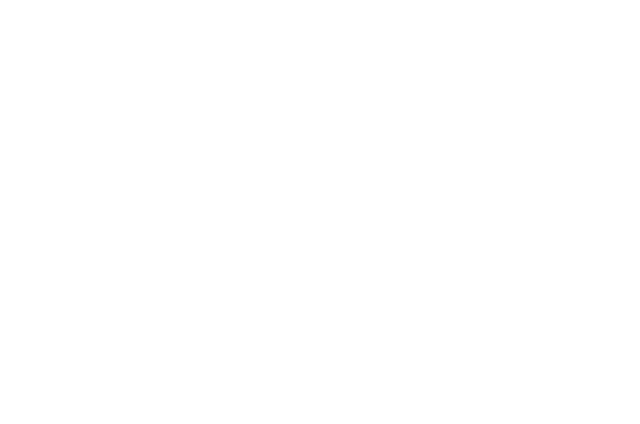
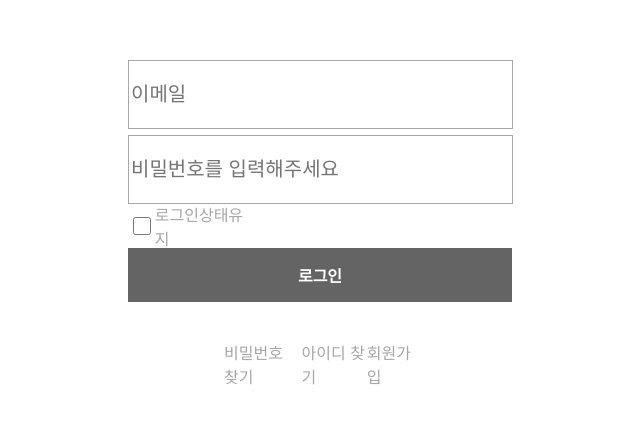
Before and after one commit to CRYPTON-2Team/CRYPTON_WEB, a React (Create React App) app: page /signin in a window 1280 px wide. Before the commit this address had no page. Shown: the part 160-584 px from the top of the page, without its empty margins (320-960 px from the left). Built offline with nearby package versions, Linux system fonts and the light colour scheme.

Commit message:
로그인 뷰 완성

```diff
--- a/src/App.tsx
+++ b/src/App.tsx
@@ -1,11 +1,13 @@
 import {Route, BrowserRouter, Routes} from "react-router-dom"
 import './App.css';
 import Upload from "./page/home/file";
+import SignIn from "./page/auth/signIn";
 
 function App() {
   return (
     <BrowserRouter>
       <Routes>
+        <Route path="/signin" element={<SignIn/>} />
         <Route path="/upload" element={<Upload />} />
       </Routes>
     </BrowserRouter>
--- /dev/null
+++ b/src/page/auth/signIn/index.tsx
@@ -0,0 +1,26 @@
+import * as S from "./style";
+
+const SignIn = () => {
+  return (
+    <S.Wrapper>
+      <S.MainWrapper>
+        <S.InputWrapper>
+          <S.EmainInput placeholder="이메일" />
+          <S.PasswordInput placeholder="비밀번호를 입력해주세요" />
+        </S.InputWrapper>
+        <S.SignInMainKeep>
+          <S.LoginKeepCheckBox type="checkbox" />
+          <S.LoginKeepSpan>로그인상태유지</S.LoginKeepSpan>
+        </S.SignInMainKeep>
+        <S.SignInButton>로그인</S.SignInButton>
+        <S.SearchSpanWrapper>
+            <S.SearchSpan>비밀번호 찾기</S.SearchSpan>
+            <S.SearchSpan>아이디 찾기</S.SearchSpan>
+            <S.SearchSpan>회원가입</S.SearchSpan>
+        </S.SearchSpanWrapper>
+      </S.MainWrapper>
+    </S.Wrapper>
+  );
+};
+
+export default SignIn;
--- /dev/null
+++ b/src/page/auth/signIn/style.ts
@@ -0,0 +1,87 @@
+import styled from "styled-components";
+
+export const Wrapper = styled.div`
+  width: 100vw;
+  height: 100vh;
+  display: flex;
+  justify-content: center;
+  align-items: center;
+`;
+
+export const MainWrapper = styled.div`
+  width: 30%;
+  height: 45%;
+  display: flex;
+  flex-direction: column;
+
+`;
+
+export const InputWrapper = styled.div`
+  width: 100%;
+  height: 40%;
+  display: flex;
+  flex-direction: column;
+  justify-content: space-between;
+`;
+export const EmainInput = styled.input`
+  width: 98.8%;
+  height: 45%;
+  font-size: 1.25rem;
+  border: 1px solid #a7a7a7;
+  outline: none;
+`;
+
+export const PasswordInput = styled.input`
+  width: 98.8%;
+  height: 45%;
+  font-size: 1.25rem;
+  border: 1px solid #a7a7a7;
+  outline: none;
+
+`;
+
+export const SignInMainKeep = styled.div`
+  width: 30%;
+  height: 10%;
+  display: flex;
+  align-items: center;
+  margin-top: 1%;
+  margin-bottom: 1%;
+`
+
+export const LoginKeepCheckBox = styled.input`
+  width: 20%;
+  height: 50%;
+  background-color: red;
+`
+
+export const LoginKeepSpan = styled.span`
+  font-size: 1rem;
+  color: #a7a7a7;
+`
+
+export const SignInButton = styled.button`
+  width: 100%;
+  height: 15%;
+  background-color: #646464;
+  font-size: 1rem;
+  color: white;
+  font-weight: 600;
+  outline: none;
+  border: none;
+  margin-bottom: 10%;
+`
+
+export const SearchSpanWrapper = styled.div`
+  width: 50%;
+  height: 7%;
+  display: flex;
+  align-self: center;
+  justify-content: space-between;
+`
+
+export const SearchSpan = styled.span`
+  font-size: 1rem;
+  color: #a7a7a7;
+
+`
--- a/src/page/home/file/index.tsx
+++ b/src/page/home/file/index.tsx
@@ -8,7 +8,7 @@
           <S.Title>Crypton</S.Title>
           <S.UploadFileSpan>업로드 된 파일 수 2개</S.UploadFileSpan>
           <S.ButtonWrapper>
-            <S.UploadButtonStyle htmlFor="upload" style={{}}>업로드 버튼</S.UploadButtonStyle>
+            <S.UploadButtonStyle htmlFor="upload">업로드 버튼</S.UploadButtonStyle>
             <S.UploadButton type="file" id="upload" />
             <S.DownLoadButtonStyle htmlFor="download">다운로드 버튼</S.DownLoadButtonStyle>
             <S.DownLoadButton type="file" id="download" />
```
Also changed, not shown: src/hook/file/useFile.ts (added, +13 -0 lines).
